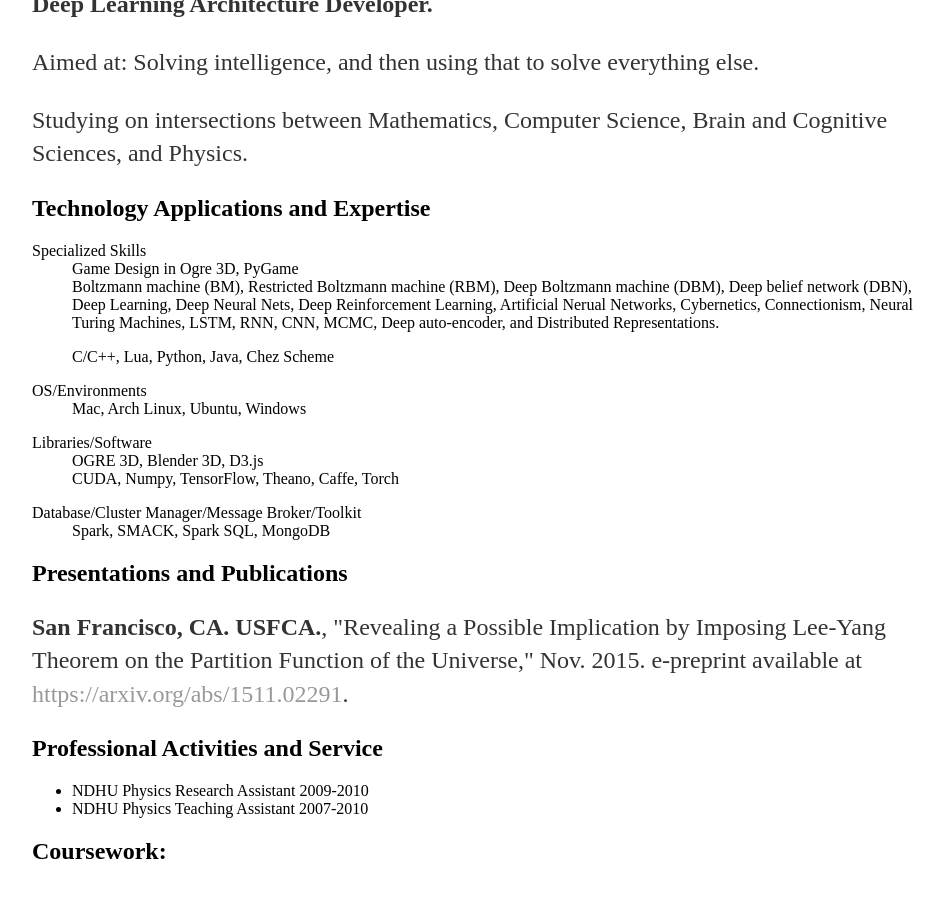
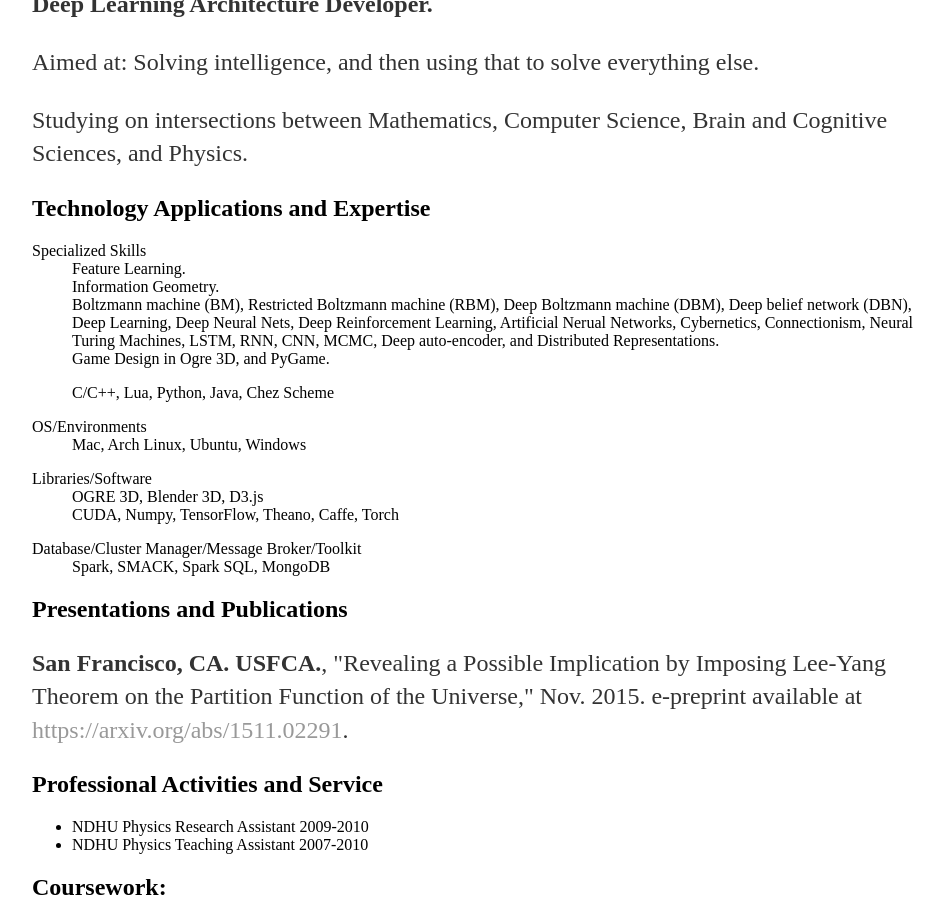
Before and after one commit to williamchuang/williamchuang.github.io, a Jekyll site: the page built from cv/index.html, in a window 1280 px wide and 900 px high, scrolled down 321 px. Shown: the whole window, without its empty margins (160-1104 px from the left). Built offline with Jekyll 4.4.1, drawn with Linux system fonts in a browser that asks for light colours; comment, search, counter and statistics services are not loaded.

Commit message:
Update index.html

```diff
--- a/cv/index.html
+++ b/cv/index.html
@@ -28,8 +28,10 @@ description: Current CV for William Chuang.
 				<h2>Technology Applications and Expertise</h2>
 					<dl class="dl-horizontal">
 						<dt>Specialized Skills</dt>
-						<dd>Game Design in Ogre 3D, PyGame</dd>
+						<dd>Feature Learning.</dd>
+						<dd>Information Geometry.</dd>
 						<dd>Boltzmann machine (BM), Restricted Boltzmann machine (RBM), Deep Boltzmann machine (DBM), Deep belief network (DBN), Deep Learning, Deep Neural Nets, Deep Reinforcement Learning, Artificial Nerual Networks, Cybernetics, Connectionism, Neural Turing Machines, LSTM, RNN, CNN, MCMC, Deep auto-encoder, and Distributed Representations.</dd>
+						<dd>Game Design in Ogre 3D, and PyGame.</dd>
 					</dl>
 					<dl class="dl-horizontal">
 						<dd>C/C++, Lua, Python, Java, Chez Scheme</dd>
```
